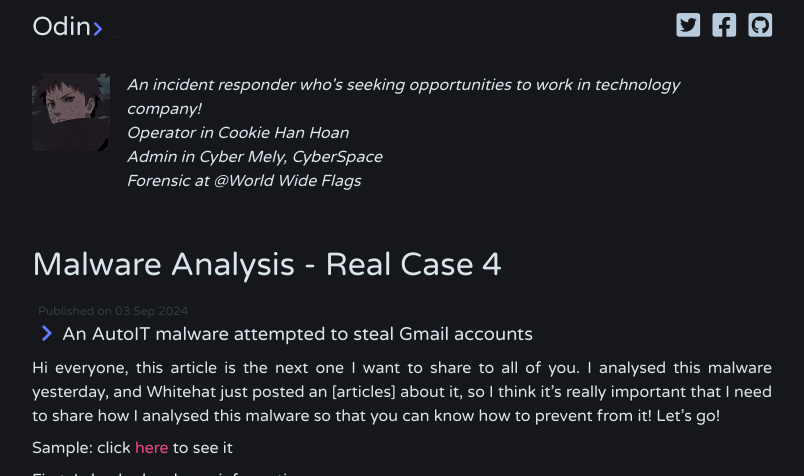
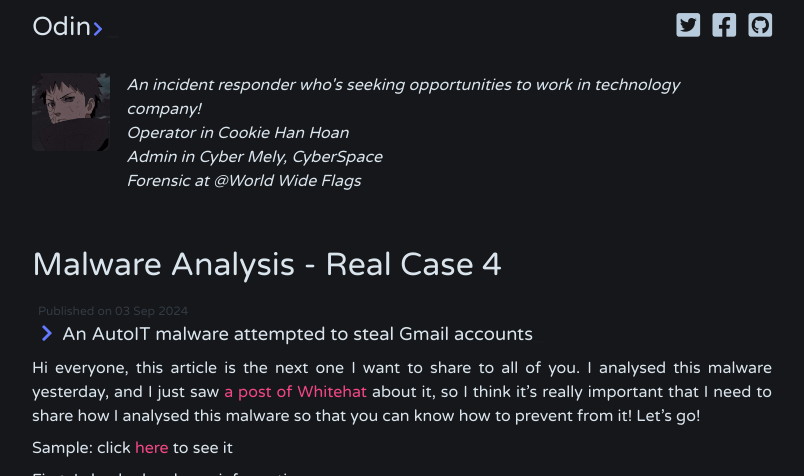
Before and after one commit to odintheprotector/odintheprotector.github.io, a Jekyll site: the page built from _posts/2024-09-03-malware-analysis-real-case-4.md, in a window 1280 px wide and 900 px high, cut to the strip 0-476 px from the top of the window. Shown: the whole strip, without its empty margins (238-1042 px from the left). Built offline with Jekyll 4.4.1, drawn with Linux system fonts in a browser that asks for light colours; nearby versions of some CDN libraries.

Commit message:
Update 2024-09-03-malware-analysis-real-case-4.md

```diff
--- a/_posts/2024-09-03-malware-analysis-real-case-4.md
+++ b/_posts/2024-09-03-malware-analysis-real-case-4.md
@@ -5,8 +5,7 @@
 tags: [Malware, Reverse Engineering, Blue Team, Real Case, Forensic]
 ---
 
-Hi everyone, this article is the next one I want to share to all of you. I analysed this malware yesterday, and Whitehat just posted an [articles] about it, so I think
-it's really important that I need to share how I analysed this malware so that you can know how to prevent from it! Let's go!
+Hi everyone, this article is the next one I want to share to all of you. I analysed this malware yesterday, and I just saw [a post of Whitehat](https://www.facebook.com/photo?fbid=903281355164185&set=gm.3794755057519327&idorvanity=2217764565218392) about it, so I think it's really important that I need to share how I analysed this malware so that you can know how to prevent from it! Let's go!
 
 Sample: click [here](https://bazaar.abuse.ch/sample/1cf0747ce1310fd989b24a93d2108784efb003948fdec1f7e64479213075cb90/) to see it
 
```
